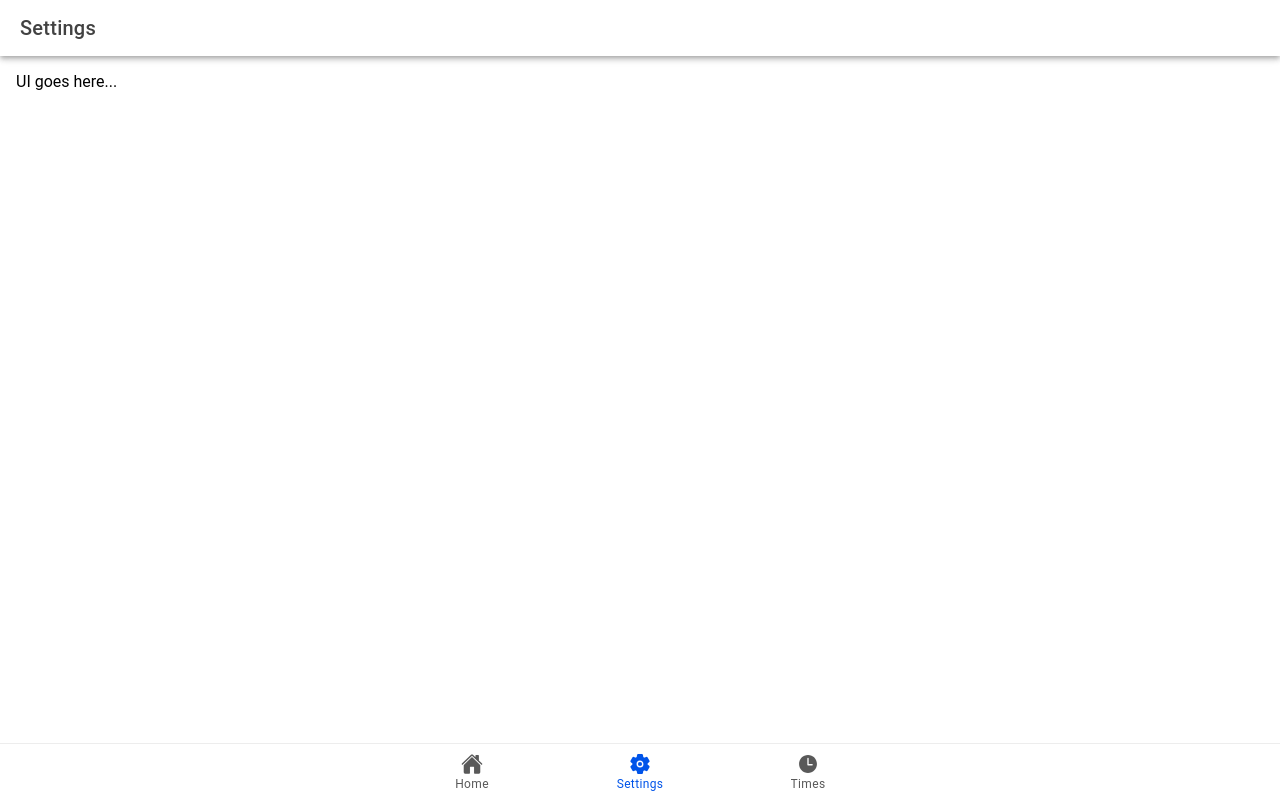
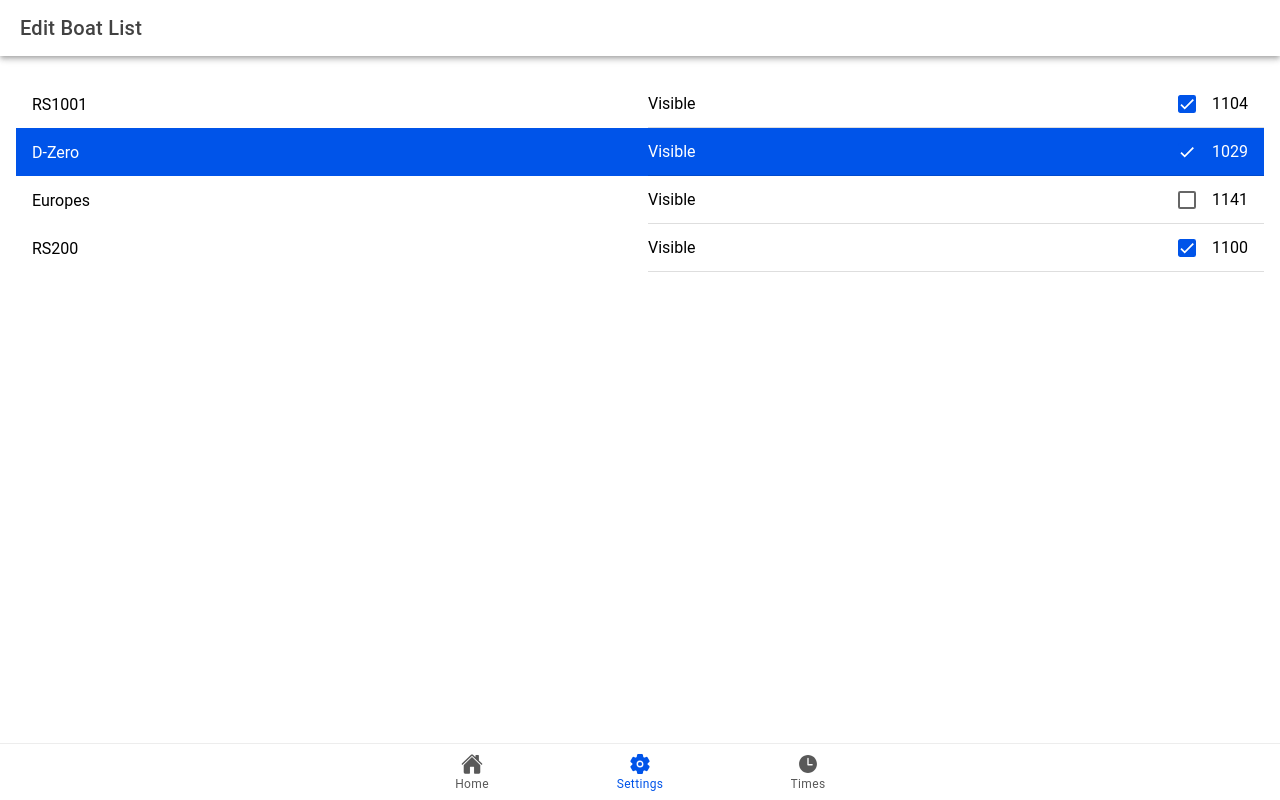
Before and after one commit to gmlogan/PyCalc, a React (Vite) app: page /settings in a window 1280 px wide. Built offline with nearby package versions, Linux system fonts and the light colour scheme.

Commit message:
update to toggle visibility

```diff
--- a/package.json
+++ b/package.json
@@ -15,6 +15,7 @@
     "@capacitor/app": "6.0.0",
     "@capacitor/core": "6.0.0",
     "@capacitor/haptics": "6.0.0",
+    "@capacitor/ios": "6.0.0",
     "@capacitor/keyboard": "6.0.0",
     "@capacitor/status-bar": "6.0.0",
     "@ionic/react": "^8.0.0",
@@ -22,6 +23,7 @@
     "@types/react-router": "^5.1.20",
     "@types/react-router-dom": "^5.3.3",
     "dayjs": "^1.11.11",
+    "immer": "^10.1.1",
     "ionicons": "^7.0.0",
     "react": "^18.2.0",
     "react-dom": "^18.2.0",
--- a/src/components/TimePicker.tsx
+++ b/src/components/TimePicker.tsx
@@ -8,19 +8,23 @@ import {
 } from "@ionic/react";
 import React from "react";
 import { useState, useEffect } from "react";
+import dayjs, { Dayjs } from "dayjs";
 
-export default function TimePicker(props) {
+interface Props {
+  handler: (value: Dayjs) => void;
+}
+
+const TimePicker: React.FC<Props> = ({ handler }) => {
   const Hours = Array.from(Array(24).keys());
   const Minutes = Array.from(Array(60).keys());
   const Seconds = Array.from(Array(60).keys());
-
-  const [hours, setHours] = useState<any>(0);
-  const [minutes, setMinutes] = useState<any>(0);
-  const [seconds, setSeconds] = useState<any>(0);
+  const [hours, setHours] = useState<any>(dayjs().hour());
+  const [minutes, setMinutes] = useState<any>(dayjs().minute());
+  const [seconds, setSeconds] = useState<any>(dayjs().second());
 
   useEffect(() => {
-    props.handler(hours * 3600 + minutes * 60 + seconds);
-  });
+    handler(dayjs().set("h", hours).set("m", minutes).set("s", seconds));
+  }, [hours, minutes, seconds]);
 
   return (
     <IonPicker color="blue">
@@ -62,4 +66,6 @@ export default function TimePicker(props) {
       </IonPickerColumn>
     </IonPicker>
   );
-}
+};
+
+export default TimePicker;
--- a/src/pages/ListPage.tsx
+++ b/src/pages/ListPage.tsx
@@ -10,12 +10,12 @@ import {
 } from "@ionic/react";
 import React from "react";
 import useBoatStore from "../stores/boatStore";
-
+import dayjs from "dayjs";
 const ListPage: React.FC = () => {
   const boats = useBoatStore((state) => state.boatList);
-  const secondsDiff = useBoatStore((state) => state.secondsDiff);
+  const startTime = useBoatStore((state) => state.startTime);
+  const endTime = useBoatStore((state) => state.endTime);
 
-  console.count();
   return (
     <IonPage>
       <IonHeader>
@@ -27,17 +27,17 @@ const ListPage: React.FC = () => {
       <IonContent className="ion-padding">
         <IonList>
           {boats.map((boat: any, index: number) => (
-            <IonItem
-              key={boat.id}
-              hidden={!boat.visible}
-              color={boat.refBoat ? "primary" : ""}
-            >
-              <IonLabel slot="start">{boat.boatName}</IonLabel>{" "}
-              <IonLabel slot="end">{boat.boatPY}</IonLabel>
-            </IonItem>
+            <div hidden={!boat.visible}>
+              <IonItem key={boat.id} color={boat.refBoat ? "primary" : ""}>
+                <IonLabel slot="start">{boat.boatName}</IonLabel>{" "}
+                <IonLabel slot="end">{boat.boatPY}</IonLabel>
+              </IonItem>
+            </div>
           ))}
         </IonList>
-        <label>Seconds Diff {secondsDiff}</label>
+        <label>Start {startTime.format("HH:mm:ss")}</label>
+        <div>End {endTime.format("HH:mm:ss")}</div>
+        <div>Seconds Diff: {endTime.diff(startTime, "s")}</div>
       </IonContent>
     </IonPage>
   );
--- a/src/pages/Settings.tsx
+++ b/src/pages/Settings.tsx
@@ -1,21 +1,47 @@
 import {
   IonContent,
   IonHeader,
+  IonItem,
+  IonLabel,
+  IonList,
   IonPage,
   IonTitle,
   IonToolbar,
+  IonCheckbox,
 } from "@ionic/react";
 import React from "react";
+import useBoatStore from "../stores/boatStore";
+import dayjs from "dayjs";
+const Settings: React.FC = () => {
+  const boats = useBoatStore((state) => state.boatList);
+  const toggleVisibility = useBoatStore((state) => state.toggleVisibility);
 
-const Settings: React.FC = () => {
   return (
     <IonPage>
       <IonHeader>
         <IonToolbar>
-          <IonTitle>Settings</IonTitle>
+          <IonTitle>Edit Boat List</IonTitle>
         </IonToolbar>
       </IonHeader>
-      <IonContent className="ion-padding">UI goes here...</IonContent>
+
+      <IonContent className="ion-padding">
+        <IonList>
+          {boats.map((boat: any, index: number) => (
+            <div>
+              <IonItem key={boat.id} color={boat.refBoat ? "primary" : ""}>
+                <IonLabel slot="start">{boat.boatName}</IonLabel>{" "}
+                <IonLabel slot="end">{boat.boatPY}</IonLabel>
+                <IonCheckbox
+                  checked={boat.visible}
+                  onClick={(e) => toggleVisibility(boat.id)}
+                >
+                  Visible
+                </IonCheckbox>
+              </IonItem>
+            </div>
+          ))}
+        </IonList>
+      </IonContent>
     </IonPage>
   );
 };
--- a/src/pages/Times.tsx
+++ b/src/pages/Times.tsx
@@ -14,29 +14,22 @@ import {
   IonButton,
 } from "@ionic/react";
 
-import dayjs from "dayjs";
+import dayjs, { Dayjs } from "dayjs";
 import { useState } from "react";
 import TimePicker from "../components/TimePicker";
 
 import useBoatStore from "../stores/boatStore";
 
-//looked ok "react-date-time-picker-tz";
+function TimesPage() {
+  const setStartTime = useBoatStore((state) => state.setStartTime);
 
-function TimesPage() {
-  const [startSeconds, setStartSeconds] = useState(0);
-  const [endSeconds, setEndSeconds] = useState(0);
-  const [secsDiff, setSecsDiff] = useState(0);
+  const setEndTime = useBoatStore((state) => state.setEndTime);
 
-  const setSecondsDiff = useBoatStore((state) => state.setSecondsDiff);
-  const secondsDiff = useBoatStore((state) => state.secondsDiff);
-
-  const handleStart = (v: number) => {
-    setStartSeconds(v);
-    setSecondsDiff(endSeconds - startSeconds);
+  const handleStart = (v: Dayjs) => {
+    setStartTime(v);
   };
-  const handleEnd = (v: number) => {
-    setEndSeconds(v);
-    setSecondsDiff(endSeconds - startSeconds);
+  const handleEnd = (v: Dayjs) => {
+    setEndTime(v);
   };
 
   return (
@@ -52,10 +45,6 @@ function TimesPage() {
         </IonLabel>
         <TimePicker handler={handleStart} />
         <TimePicker handler={handleEnd} />
-
-        <IonLabel>
-          Diff: {secsDiff}: {secondsDiff}
-        </IonLabel>
       </IonContent>
     </IonPage>
   );
--- a/src/stores/boatList.ts
+++ b/src/stores/boatList.ts
@@ -1,7 +1,7 @@
 //create an array of objects each of which are of type boatType
 const listOfBoats = [
   {
-    id: "0",
+    id: 0,
     boatName: "RS1001",
     boatPY: 1104,
     visible: true,
@@ -9,7 +9,7 @@ const listOfBoats = [
     refBoat: false,
   },
   {
-    id: "1",
+    id: 1,
     boatName: "D-Zero",
     boatPY: 1029,
     visible: true,
@@ -17,15 +17,15 @@ const listOfBoats = [
     refBoat: true,
   },
   {
-    id: "2",
-    boatName: "Europe",
+    id: 2,
+    boatName: "Europes",
     boatPY: 1141,
-    visible: true,
+    visible: false,
     finishTime: "DNF",
     refBoat: false,
   },
   {
-    id: "3",
+    id: 3,
     boatName: "RS200",
     boatPY: 1100,
     visible: true,
--- a/src/stores/boatStore.ts
+++ b/src/stores/boatStore.ts
@@ -1,13 +1,14 @@
 import { create } from "zustand";
 import { devtools, persist } from "zustand/middleware";
 import React from "react";
+import dayjs, { Dayjs } from "dayjs";
 //import data for boats
 
 import listOfBoats from "./boatList";
 
 //define the structure of the boattyoe that will for the boat list
 interface boatType {
-  id: string;
+  id: number;
   boatName: string;
   boatPY: number;
   visible: boolean;
@@ -18,16 +19,38 @@ interface boatType {
 
 type BoatState = {
   boatList: Array<boatType>;
-  secondsDiff: number;
-  setSecondsDiff: (s: number) => void;
+  startTime: Dayjs;
+  setStartTime: (s: Dayjs) => void;
+  endTime: Dayjs;
+  setEndTime: (s: Dayjs) => void;
+  toggleVisibility: (id: number) => void;
 };
 
-const useBoatStore = create<BoatState>((set) => ({
+const useBoatStore = create<BoatState>()((set) => ({
   boatList: listOfBoats,
-  secondsDiff: 0,
-  setSecondsDiff: (s) =>
-    set(() => ({
-      secondsDiff: s,
+
+  startTime: dayjs(),
+  endTime: dayjs(),
+  setStartTime: (s) =>
+    set((state) => ({
+      startTime: s,
+    })),
+  setEndTime: (s) =>
+    set((state) => ({
+      endTime: s,
+    })),
+  toggleVisibility: (id) =>
+    set((state) => ({
+      endTime: dayjs(),
+      boatList: state.boatList.map((boat) => {
+        if (id === boat.id) {
+          return { ...boat, visible: !boat.visible };
+        } else {
+          return boat;
+        }
+
+        //return { ...boat, visible: false };
+      }),
     })),
 }));
 export default useBoatStore;
```
Also changed, not shown: 18 other files (tests, documents, lock files or other folders).
